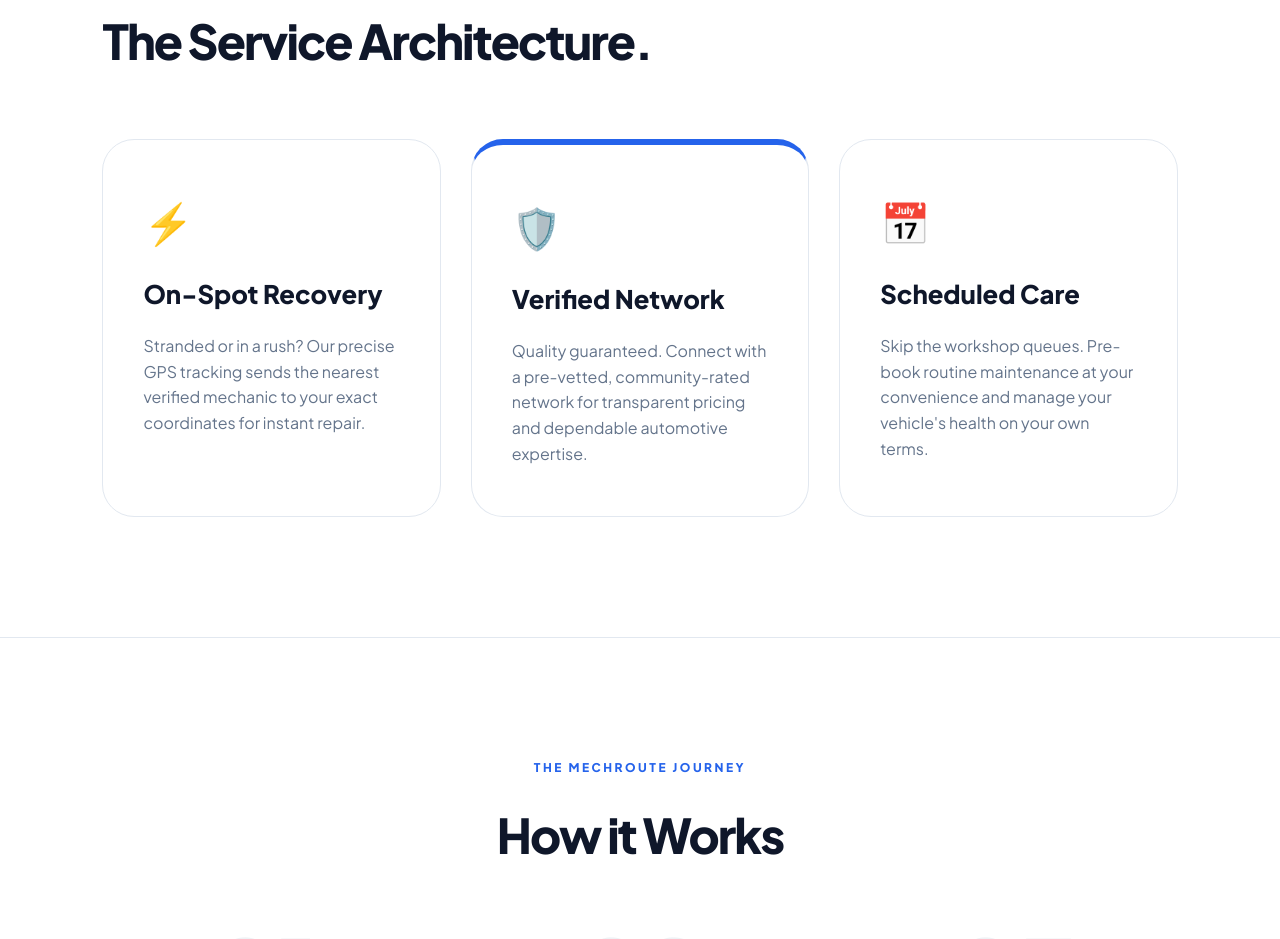
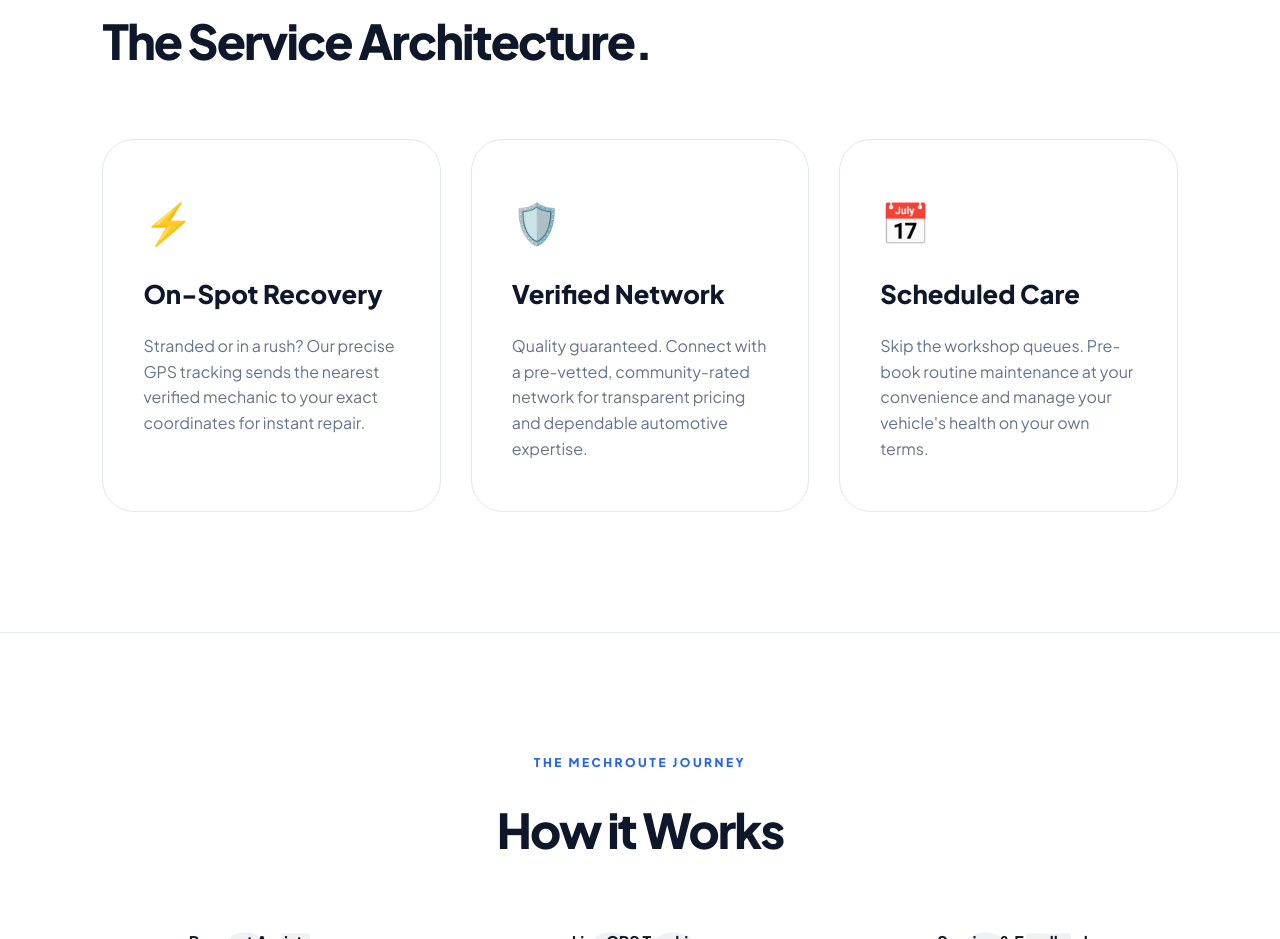
Before and after one commit to chetana-25/mechroute, a plain HTML site: page driver_home.html in a window 1280 px wide. Shown: the part 895-1834 px from the top of the page. Drawn offline with Linux system fonts and the light colour scheme.

Commit message:
Update driver_home.html

```diff
--- a/driver_home.html
+++ b/driver_home.html
@@ -43,8 +43,6 @@
         .hero { padding: 140px 8% 100px; text-align: center; }
         .hero h1 { font-size: 4.8rem; font-weight: 800; letter-spacing: -4px; line-height: 0.95; margin-bottom: 25px; }
         .hero h1 span { color: var(--brand); }
-
-        /* UPDATED: Combined Mission Statement */
         .hero p { font-size: 1.2rem; color: var(--text-muted); margin-bottom: 45px; max-width: 700px; margin-left: auto; margin-right: auto; }
 
         .hero-btns { display: flex; gap: 15px; justify-content: center; position: relative; z-index: 10; }
@@ -54,7 +52,6 @@
         }
         .btn-main:hover { background: var(--brand); transform: translateY(-3px); box-shadow: 0 20px 40px rgba(37, 99, 235, 0.2); }
 
-        /* UPDATED: Secondary Button turns Blue on Hover */
         .btn-secondary {
             padding: 18px 40px; background: transparent; color: var(--dark); border: 2.5px solid var(--dark);
             border-radius: 14px; font-weight: 800; text-decoration: none; font-size: 1.1rem; transition: 0.3s;
@@ -72,7 +69,6 @@
 
         .card-grid { display: grid; grid-template-columns: repeat(3, 1fr); gap: 30px; }
 
-        /* UPDATED: Feature Card "Pop" Effect */
         .feature-card {
             background: white;
             padding: 50px 40px;
@@ -87,7 +83,7 @@
         }
         .feature-card h3 { font-size: 1.6rem; font-weight: 800; margin-bottom: 18px; }
 
-        /* --- HOW IT WORKS (Updated to White Background) --- */
+        /* --- HOW IT WORKS --- */
         .how-it-works { background: #ffffff; text-align: center; }
         .steps-grid { display: grid; grid-template-columns: repeat(3, 1fr); gap: 50px; margin-top: 60px; }
         .step { position: relative; }
@@ -130,7 +126,7 @@
                 <p style="color: var(--text-muted);">Stranded or in a rush? Our precise GPS tracking sends the nearest verified mechanic to your exact coordinates for instant repair.</p>
             </div>
 
-            <div class="feature-card" style="border-top: 6px solid var(--brand);">
+            <div class="feature-card">
                 <div style="font-size: 2.5rem; margin-bottom: 20px;">🛡️</div>
                 <h3>Verified Network</h3>
                 <p style="color: var(--text-muted);">Quality guaranteed. Connect with a pre-vetted, community-rated network for transparent pricing and dependable automotive expertise.</p>
```
